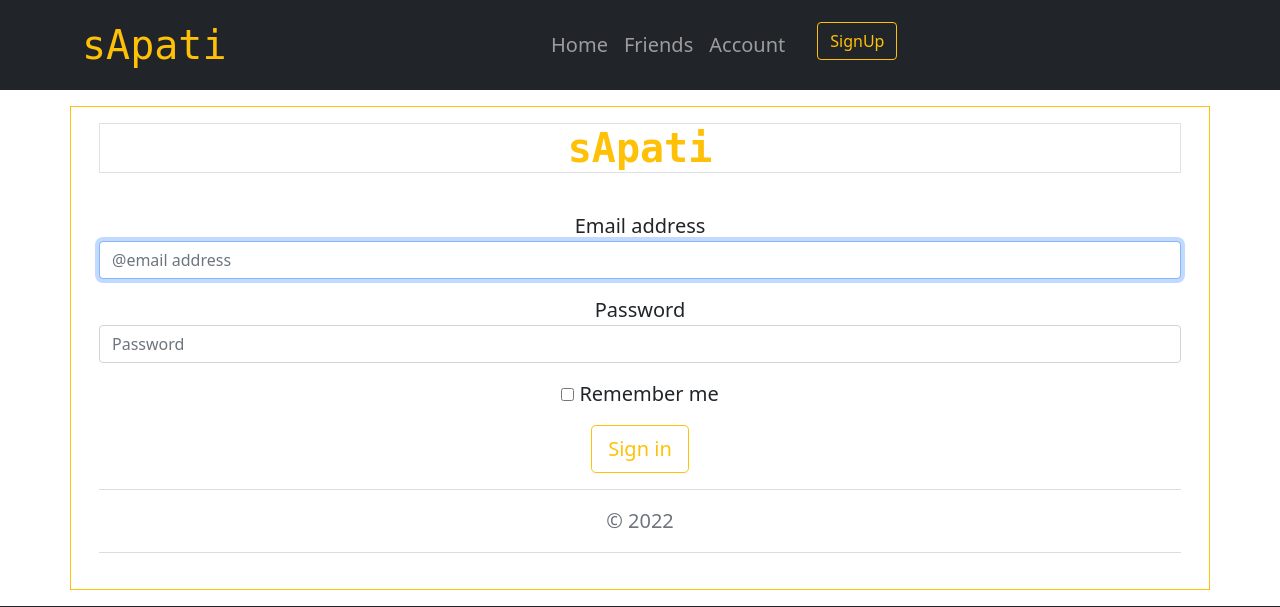
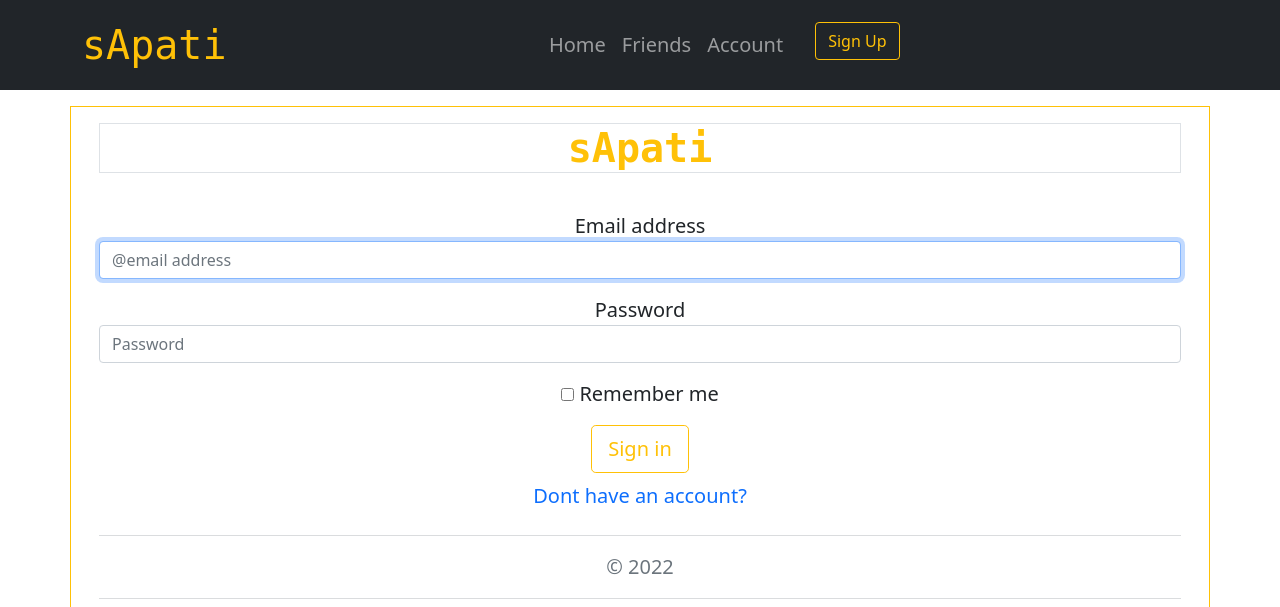
Before and after one commit to npoudelp/sapati, a PHP site: page /pages/login.php in a window 1280 px wide. Shown: the top 607 px of the page. Run offline with PHP 8.4, Linux system fonts and the light colour scheme; some libraries are stand-ins or nearby versions.

Commit message:
links and ui updated

```diff
--- a/pages/accounts.php
+++ b/pages/accounts.php
@@ -38,7 +38,7 @@
                     </div>
                     <div class="container">
                         <li class="nav-item">
-                            <a href="./register.php" class="btn btn-outline-warning">SignUp</a>
+                            <a href="../index.php" class="btn btn-outline-warning">Sign Out</a>
                         </li>
                     </div>
                 </div>
--- a/pages/friends.php
+++ b/pages/friends.php
@@ -38,7 +38,7 @@
                     </div>
                     <div class="container">
                         <li class="nav-item">
-                            <a href="./register.php" class="btn btn-outline-warning">SignUp</a>
+                            <a href="../index.php" class="btn btn-outline-warning">Sign Out</a>
                         </li>
                     </div>
                 </div>
--- a/pages/login.php
+++ b/pages/login.php
@@ -38,7 +38,7 @@
                     </div>
                     <div class="container">
                         <li class="nav-item">
-                            <a href="./register.php" class="btn btn-outline-warning">SignUp</a>
+                            <a href="./register.php" class="btn btn-outline-warning">Sign Up</a>
                         </li>
                     </div>
                 </div>
@@ -65,7 +65,10 @@
                             <input type="checkbox" value="remember-me"> Remember me
                         </label>
                     </div>
-                    <button class="btn btn-lg btn-outline-warning btn-block" type="submit">Sign in</button>
+                    <button class="btn btn-lg btn-outline-warning btn-block" type="submit">Sign in</button><br>
+                    <a href="./register.php" class="nav-link">
+                        <sapn class="lead text-primary">Dont have an account?</sapn>
+                    </a>
                     <hr class="text-muted">
                     <p class="mb-3 text-muted">&copy; <?php echo date("Y"); ?> </p>
                     <hr class="text-muted">
```
Also changed, not shown: pages/register.php (+2 -7 lines).
